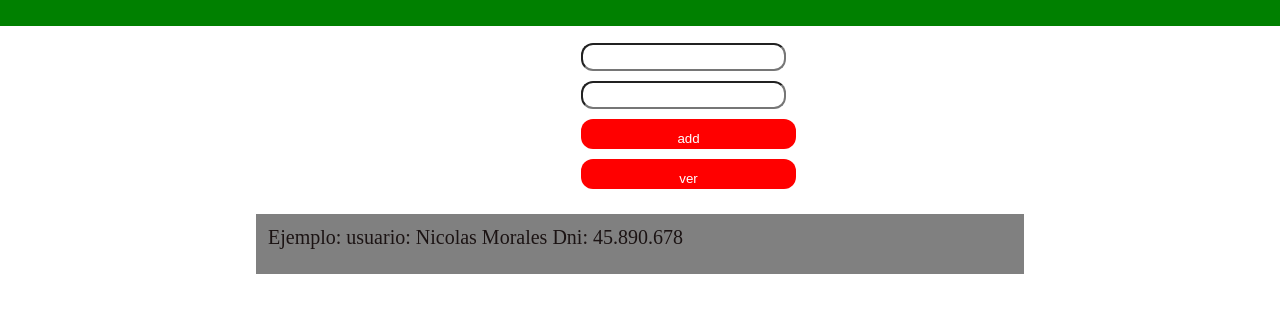
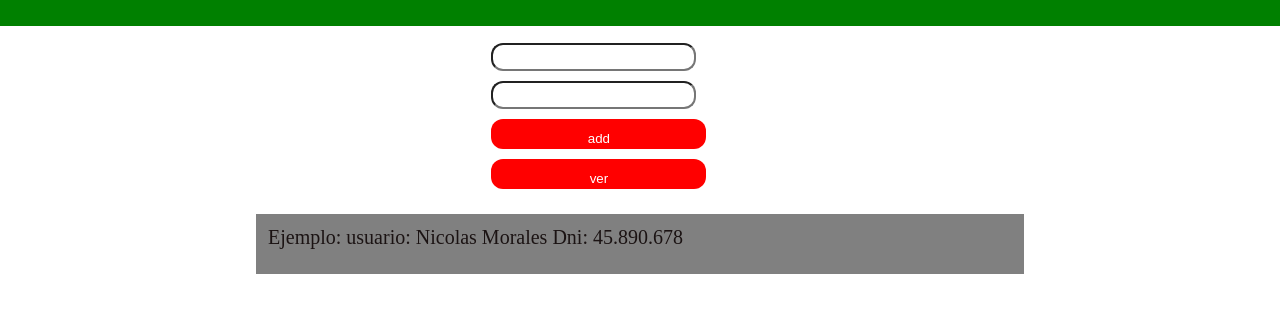
Before and after one commit to NicolasMoralesDev/To-Do-List, a plain HTML site: page index.html in a window 1280 px wide. Shown: the part 66-378 px from the top of the page. Drawn offline with Linux system fonts and the light colour scheme.

Commit message:
se agregan medias querys

```diff
--- a/css/style.css
+++ b/css/style.css
@@ -36,10 +36,12 @@ html{
    margin-top: 12px;
    width: auto;
    flex-direction: column;
+   margin-left: 38%;
+
 }
 
 form {
-   margin: auto;
+
    width: 10%;
    display: flex;
    flex-flow: column  wrap;
@@ -62,6 +64,13 @@ input{
    margin-top: 20px;
    display: flex;
    flex-flow: column wrap;
+}
+
+@media screen and  (min-width: 1100px) {
+  .container_form{
+   margin-right: 50%;
+  }
+
 }
 
 .container_ul li {
```
Also changed, not shown: 1 other file.
